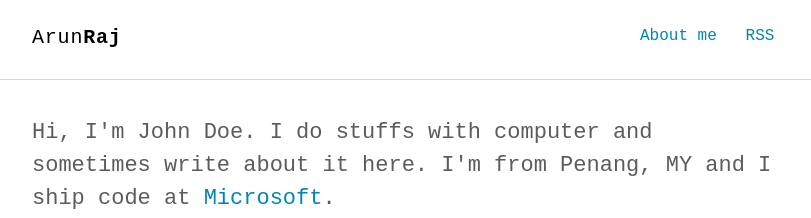
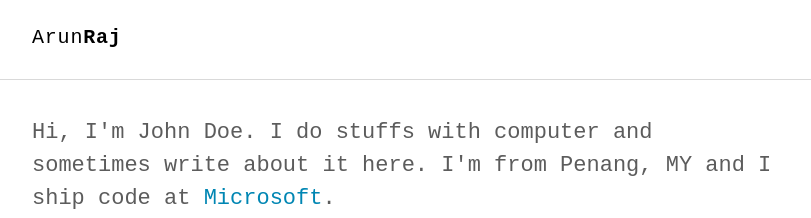
Before and after one commit to a6unraj/a6unraj.github.io, a Jekyll site: the page built from index.html, in a window 1280 px wide. Shown: the top 218 px of the page, without its empty margins (232-1043 px from the left). Built offline with Jekyll 4.4.1, drawn with Linux system fonts in a browser that asks for light colours; some web fonts are replaced.

Commit message:
Update nav.html

```diff
--- a/_includes/nav.html
+++ b/_includes/nav.html
@@ -2,9 +2,5 @@
 <nav class="nav">
   <div class="container">
     <h1 class="logo"><a href="{{ '/' | prepend: site.baseurl | prepend: site.url }}">{{ site.title_left }}<span>{{ site.title_right }}</span></a></h1>
-    <ul class="navbar">
-      <li><a href="{{ '/about' | prepend: site.baseurl | prepend: site.url }}">About me</a></li>
-      <li><a href="{{ "/feed.xml" | prepend: site.baseurl | prepend: site.url }}" target="_blank">RSS</a></li>
-    </ul>
   </div>
 </nav>
```
